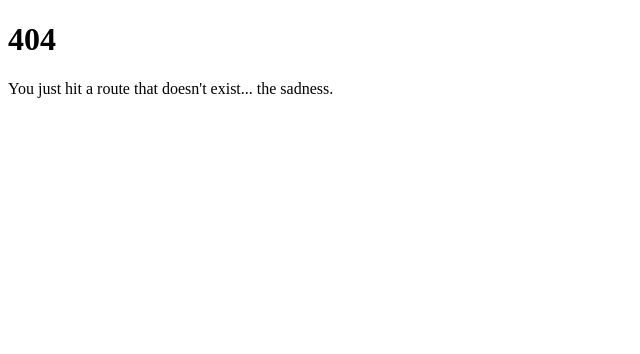
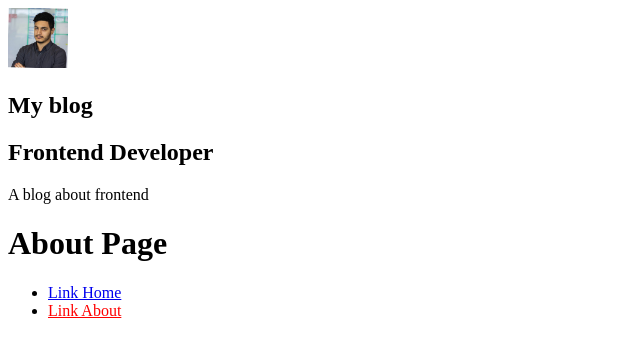
Before and after one commit to Patrickwds/my-blog, a Gatsby site: page /about in a window 1280 px wide. Before the commit this address had no page. Shown: the whole page, without its empty margins (0-640 px from the left). Built offline with nearby package versions, Linux system fonts and the light colour scheme; Gatsby itself is replaced by a stand-in of ours.

Commit message:
Create Profile, Avatar Image

```diff
--- a/gatsby-config.js
+++ b/gatsby-config.js
@@ -1,6 +1,7 @@
 module.exports = {
   siteMetadata: {
     title: `My blog`,
+    position: `Frontend Developer`,
     description: `A blog about frontend`,
     author: `@patrickwds`,
   },
@@ -24,7 +25,7 @@
         background_color: `#663399`,
         theme_color: `#663399`,
         display: `minimal-ui`,
-        icon: `src/images/gatsby-icon.png`, // This path is relative to the root of the site.
+        //icon: `src/images/gatsby-icon.png`, // This path is relative to the root of the site.
       },
     },
     // this (optional) plugin enables Progressive Web App + Offline functionality
--- a/package.json
+++ b/package.json
@@ -28,6 +28,7 @@
   "scripts": {
     "build": "gatsby build",
     "develop": "gatsby develop",
+    "develop:playground": "GATSBY_GRAPHQL_IDE=playground gatsby develop",
     "format": "prettier --write \"**/*.{js,jsx,json,md}\"",
     "start": "npm run develop",
     "serve": "gatsby serve",
--- /dev/null
+++ b/src/components/Avatar/index.js
@@ -0,0 +1,23 @@
+import React from 'react'
+import {useStaticQuery, graphql} from 'gatsby'
+import Img from 'gatsby-image'
+
+const Avatar = () => {
+    const { avatarImage } = useStaticQuery(
+        graphql`
+            query {
+                avatarImage: file(relativePath: { eq: "profile-photo.jpg"}) {
+                    childImageSharp {
+                        fixed(width: 60, height: 60) {
+                            ...GatsbyImageSharpFixed
+                        }
+                    }
+                }
+            }
+        `
+    )
+
+    return <Img fixed={avatarImage.childImageSharp.fixed} />
+}
+
+export default Avatar
--- /dev/null
+++ b/src/components/Profile/index.js
@@ -0,0 +1,60 @@
+import React from 'react'
+import { useStaticQuery, graphql } from 'gatsby'
+
+import Avatar from '../Avatar'
+
+const Profile = () => {
+    const {
+        site : {
+            siteMetadata : {title, position, description},
+        },
+    } = useStaticQuery(graphql`
+        query MySiteMetadata {
+            site {
+                siteMetadata {
+                    title
+                    position
+                    description
+                }
+            }
+        }
+    `)
+
+    return (
+        <div className="Profile-wrapper">
+            <Avatar />
+            <h1>{title}</h1>
+            <h2>{position}</h2>
+            <p>{description}</p>
+        </div>
+    )
+}
+
+/*const Profile = () => (
+    <StaticQuery
+        query={graphql`
+            query MySiteMetadata {
+                site {
+                    siteMetadata {
+                        title
+                        position
+                        description
+                    }
+                }
+            }
+        `}
+        render={({
+            site : {
+                siteMetadata : {title, position, description},
+            }
+        }) => (
+            <div className="Profile-wrapper">
+                <h1>{title}</h1>
+                <h2>{position}</h2>
+                <p>{description}</p>
+            </div>
+        )}
+    />
+)*/
+
+export default Profile
--- a/src/components/layout.js
+++ b/src/components/layout.js
@@ -1,9 +1,15 @@
 import React from "react"
 import PropTypes from "prop-types"
+import Profile from "./Profile"
 
 const Layout = ({ children }) => {
   return (
+    <>
+    <aside>
+      <Profile />
+    </aside>
     <main>{children}</main>
+    </>
   )
 }
 
--- /dev/null
+++ b/src/pages/about.js
@@ -0,0 +1,22 @@
+import React from 'react'
+import { Link } from "gatsby"
+
+import Layout from "../components/layout"
+import SEO from "../components/seo"
+
+const AboutPage = () => (
+    <Layout>
+        <SEO title="About" />
+        <h1>About Page</h1>
+        <ul>
+            <li>
+                <Link to="/" activeStyle={{ color: "red" }}>Link Home</Link>
+            </li>
+            <li>
+                <Link to="/about" activeStyle={{ color: "red" }}>Link About</Link>
+            </li>
+        </ul>
+    </Layout>
+)
+
+export default AboutPage
--- a/src/pages/index.js
+++ b/src/pages/index.js
@@ -1,4 +1,5 @@
 import React from "react"
+import { Link } from "gatsby"
 
 import Layout from "../components/layout"
 import SEO from "../components/seo"
@@ -7,6 +8,14 @@
   <Layout>
     <SEO title="Home" />
     <h1>Home</h1>
+    <ul>
+      <li>
+        <Link to="/" activeStyle={{ color: "red" }}>Link Home</Link>
+      </li>
+      <li>
+        <Link to="/about" activeStyle={{ color: "red" }}>Link About</Link>
+      </li>
+    </ul>
   </Layout>
 )
 
```
Also changed, not shown: src/images/gatsby-icon.png (added), src/images/profile-photo.jpg (added).
